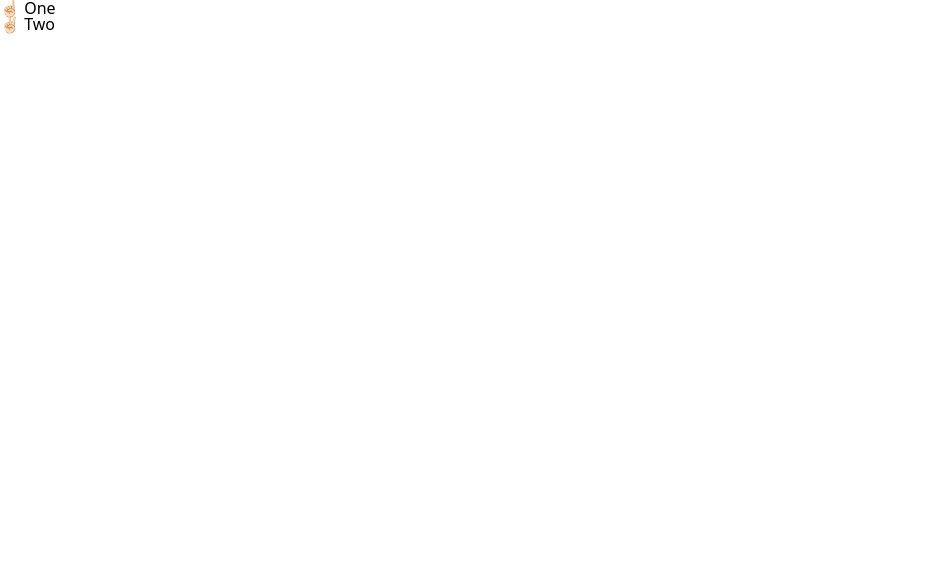
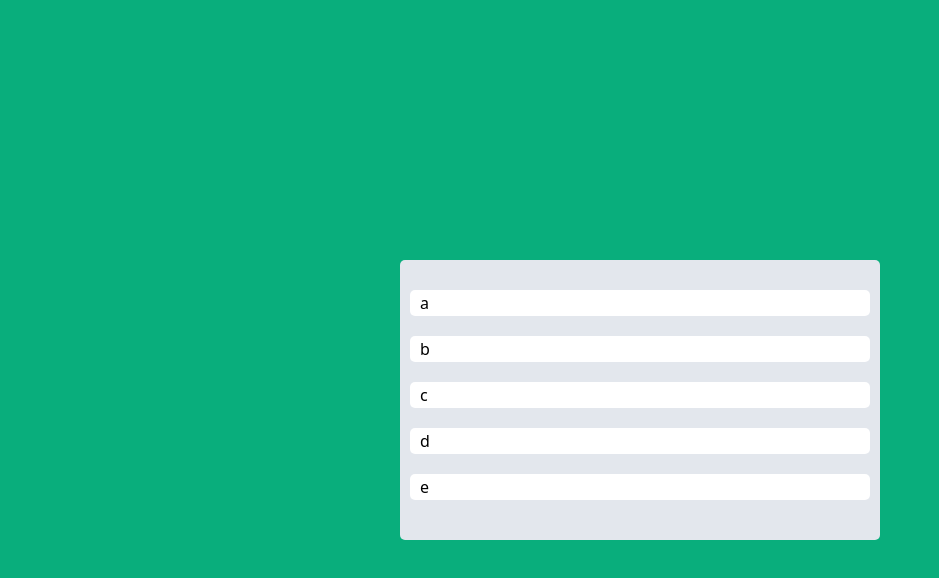
Before and after one commit to ahyeonmin/react-trello, a React (Create React App) app: page / in a window 1280 px wide. Shown: the top 578 px of the page, without its empty margins (0-939 px from the left). Built offline with nearby package versions, Linux system fonts and the light colour scheme.

Commit message:
toDoState

```diff
--- a/src/App.tsx
+++ b/src/App.tsx
@@ -1,30 +1,60 @@
 import React from 'react';
-import { DragDropContext, Droppable, Draggable } from 'react-beautiful-dnd';
+import { styled } from 'styled-components';
+import { DragDropContext, Droppable, Draggable, DropResult } from 'react-beautiful-dnd';
+import { useRecoilSnapshot, useRecoilState } from 'recoil';
+import { toDoState } from './atoms';
+
+const Wrapper = styled.div`
+  display: flex;
+  justify-content: center;
+  align-items: center;
+  width: 100%;
+  height: 100vh;
+  background-color: ${(props) => props.theme.bgColor};
+`;
+const Boards = styled.div`
+  display: grid;
+  width: 100%;
+  max-width: 480px;
+  grid-template-columns: repeat(1, 1fr);
+`;
+const Board = styled.div`
+  min-height: 200px;
+  padding: 20px 10px;
+  padding-top: 30px;
+  background-color: ${(props) => props.theme.boardColor};
+  border-radius: 5px;
+`;
+const Card = styled.div`
+  margin-bottom: 20px;
+  padding: 5px 10px;
+  background-color: ${(props) => props.theme.cardColor};
+  border-radius: 5px;
+`;
 
 function App() {
-  const onDragEnd = () => {};
+  const [ toDos ] = useRecoilState(toDoState);
+  const onDragEnd = ({ destination, source }: DropResult) => { // 드래그가 끝났을 때 실행되는 함수
+    console.log("draggin finished!")
+  };
   return (
     <DragDropContext onDragEnd={onDragEnd}>
-      <Droppable droppableId='one'>
-        {(magic) => (
-          <ul ref={magic.innerRef} {...magic.droppableProps}>
-            <Draggable draggableId='first' index={0}>
-              {(magic) => (
-                <li ref={magic.innerRef} {...magic.draggableProps}>
-                  <span {...magic.dragHandleProps}> ☝🏻 </span> One
-                </li>
-              )}
-            </Draggable>
-            <Draggable draggableId='second' index={1}>
-              {(magic) => (
-                <li ref={magic.innerRef} {...magic.draggableProps}>
-                  <span {...magic.dragHandleProps}> ✌🏻 </span> Two
-                </li>
-              )}
-            </Draggable>
-          </ul>
-        )}
-      </Droppable>
+      <Wrapper>
+        <Boards>
+          <Droppable droppableId='one'>
+            {(magic) => (
+              <Board ref={magic.innerRef} {...magic.droppableProps}>
+                {toDos.map((toDo, index) => (
+                  <Draggable key={index} draggableId={toDo} index={index}>
+                    {(magic) => <Card ref={magic.innerRef} {...magic.draggableProps} {...magic.dragHandleProps}> {toDo} </Card>}
+                  </Draggable>
+                ))}
+                {magic.placeholder} {/* Card 이동 시 Board 사이즈 유지 */}
+              </Board>
+            )}
+          </Droppable>
+        </Boards>
+      </Wrapper>
     </DragDropContext>
   );
 }
--- /dev/null
+++ b/src/atoms.tsx
@@ -0,0 +1,6 @@
+import { atom } from "recoil"
+
+export const toDoState = atom({
+    key: "toDo",
+    default: ["a", "b", "c", "d", "e"],
+});
--- a/src/index.tsx
+++ b/src/index.tsx
@@ -2,7 +2,8 @@
 import ReactDOM from 'react-dom/client';
 import App from './App';
 import { RecoilRoot } from 'recoil';
-import { createGlobalStyle } from "styled-components";
+import { ThemeProvider, createGlobalStyle } from 'styled-components';
+import { darkTheme } from './theme';
 
 const GlobalStyled = createGlobalStyle`
   html, body, div, span, applet, object, iframe,
@@ -73,7 +74,9 @@
 );
 root.render(
   <RecoilRoot>
-    <GlobalStyled />
-    <App />
+    <ThemeProvider theme={darkTheme}>
+      <GlobalStyled />
+      <App />
+    </ThemeProvider>
   </RecoilRoot>
 );
--- /dev/null
+++ b/src/theme.ts
@@ -0,0 +1,7 @@
+import { DefaultTheme } from "styled-components";
+
+export const darkTheme: DefaultTheme = {
+    bgColor: "#09AE7C",
+    boardColor: "#E3E7ED",
+    cardColor: "white",
+};
```
Also changed, not shown: src/styled.d.ts (added, +9 -0 lines).
